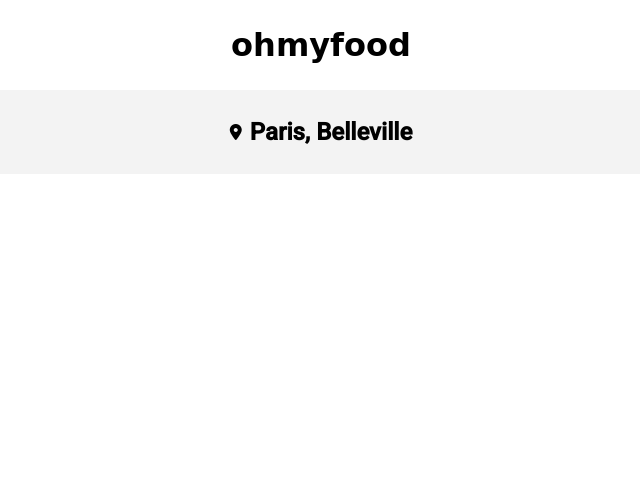
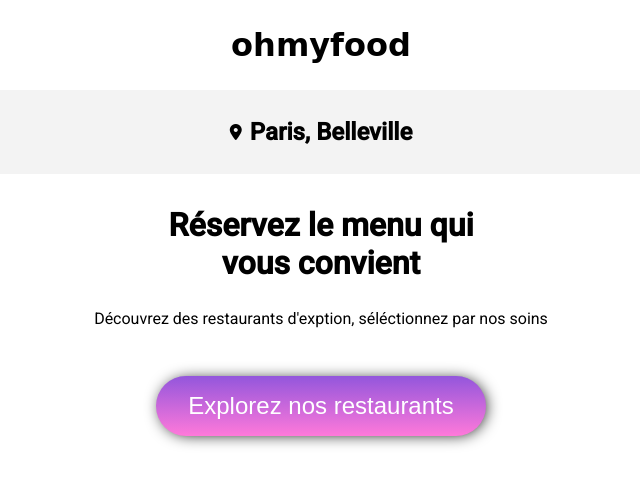
Before and after one commit to BenjaminCohn/ohmyfood, a plain HTML site: page index.html in a window 1280 px wide. Shown: the whole page, without its empty margins (319-959 px from the left). Drawn offline with Linux system fonts and the light colour scheme; a web font is replaced by a local one.

```diff
--- a/index.html
+++ b/index.html
@@ -17,6 +17,12 @@
             <i class="fa-solid fa-location-dot"></i>
             <h2>Paris, Belleville</h2>
         </div>
+
+        <section class="explorer">
+            <h2>Réservez le menu qui <br> vous convient</h2>
+            <p>Découvrez des restaurants d'exption, séléctionnez par nos soins</p>
+            <button>Explorez nos restaurants</button>
+        </section>
     </main>
 </body>
 </html>
--- a/style.css
+++ b/style.css
@@ -37,3 +37,35 @@
 main .ville{
     font-size: 8px 16px;
 }
+/*********************/
+/*Section explorer*/
+ .explorer{
+    text-align: center;
+ }
+
+ .explorer h2{
+    margin-top: 2rem;
+    font-size: 2rem;
+ }
+
+ .explorer p{
+    font-size: 1rem;
+ }
+
+ .explorer button{
+    color: white;
+    font-weight: 100;
+    font-size: 1.5rem;
+    padding: 1rem 2rem;
+    border: none;
+    border-radius: 2rem;
+    box-shadow: 2px 1px 16px -3px #000000;
+    background-image: -webkit-linear-gradient(top,#9356DC, #FF79DA);
+    transition: transform 100ms;
+    margin-top: 2rem;
+ }
+
+ .explorer button:hover{
+    transform: scale(1.02);
+    opacity: 0.9;
+ }
```
